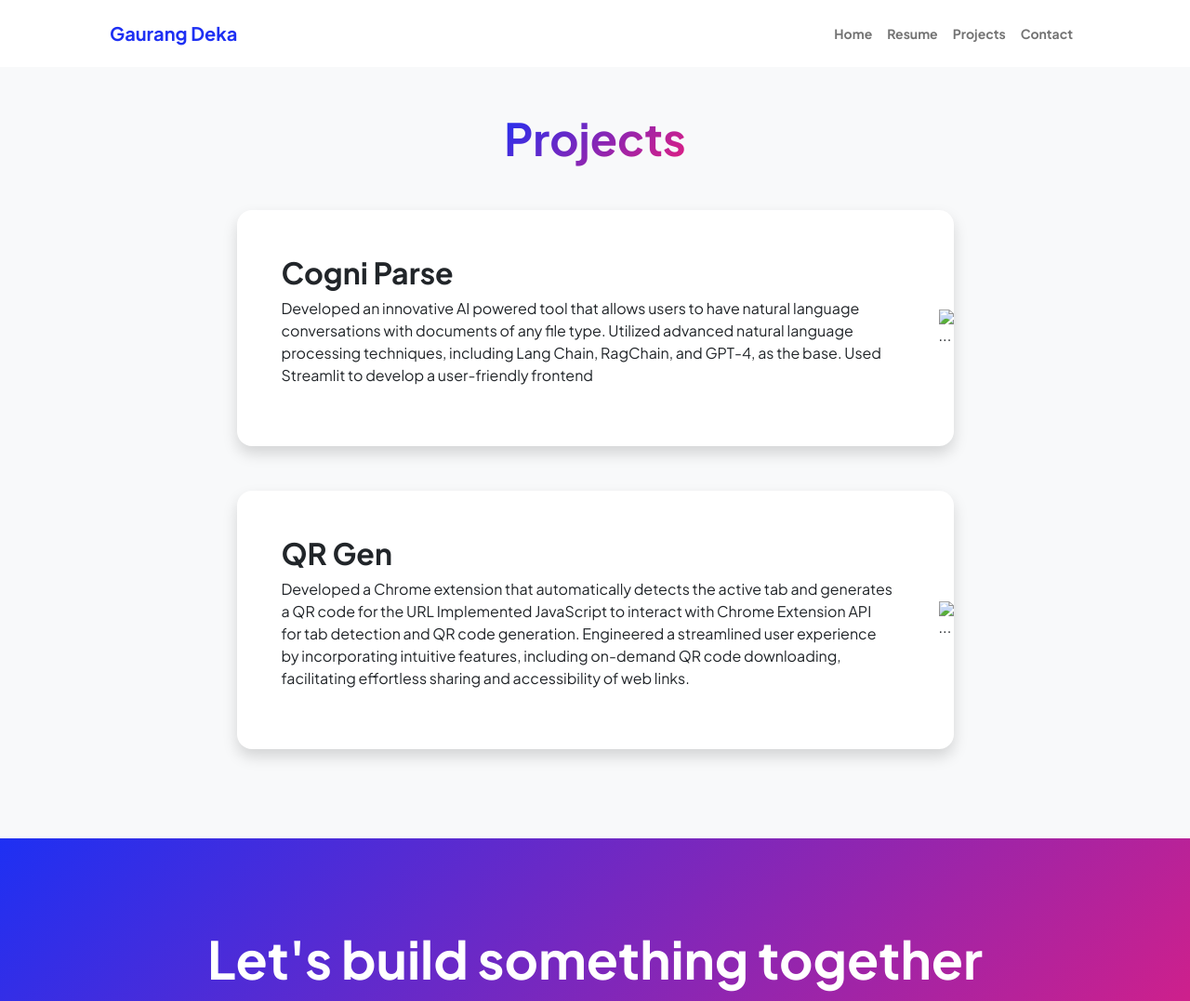
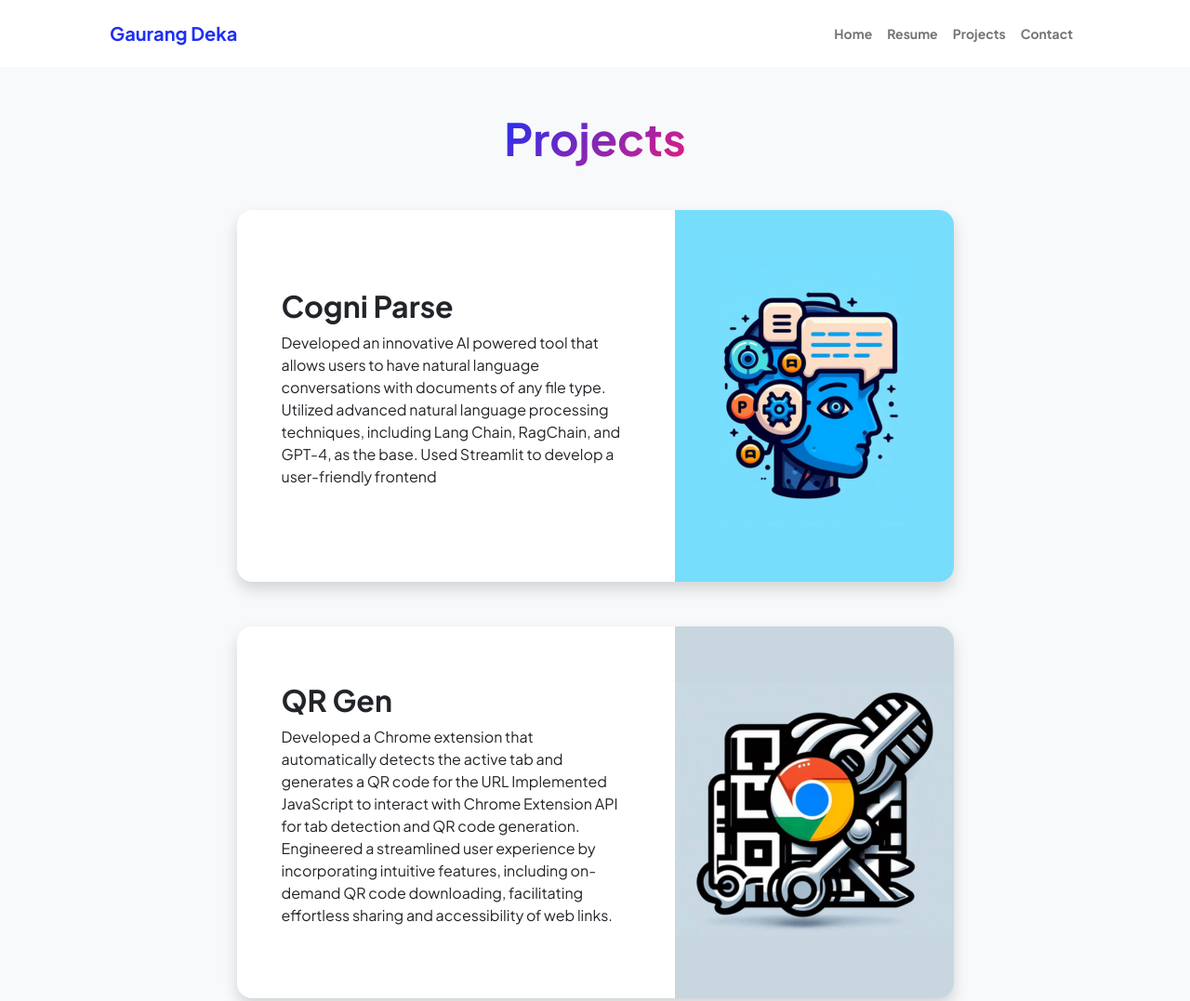
Before and after one commit to gaurang56/Landing-Page, a plain HTML site: page projects.html in a window 1280 px wide. Shown: the top 1077 px of the page at 93% size. Drawn offline with nearby package versions, Linux system fonts and the light colour scheme; the site is published under a folder, as on GitHub Pages, so addresses that start at the root find nothing.

Commit message:
Update projects.html

```diff
--- a/projects.html
+++ b/projects.html
@@ -54,7 +54,7 @@
                                                 base.
                                                 Used Streamlit to develop a user-friendly frontend</p>
                                         </div>
-                                        <img class="img-fluid" src="/assets/CogniParse.png" alt="..." />
+                                        <img class="img-fluid" src="assets/CogniParse.png" alt="..." />
                                     </div>
                                 </div>
                             </div>
@@ -69,7 +69,7 @@
                                                 Engineered a streamlined user experience by incorporating intuitive features, including on-demand QR code
                                                 downloading, facilitating effortless sharing and accessibility of web links.</p>
                                         </div>
-                                        <img class="img-fluid" src="/assets/QR.png" alt="..." />
+                                        <img class="img-fluid" src="assets/QR.png" alt="..." />
                                     </div>
                                 </div>
                             </div>
```
